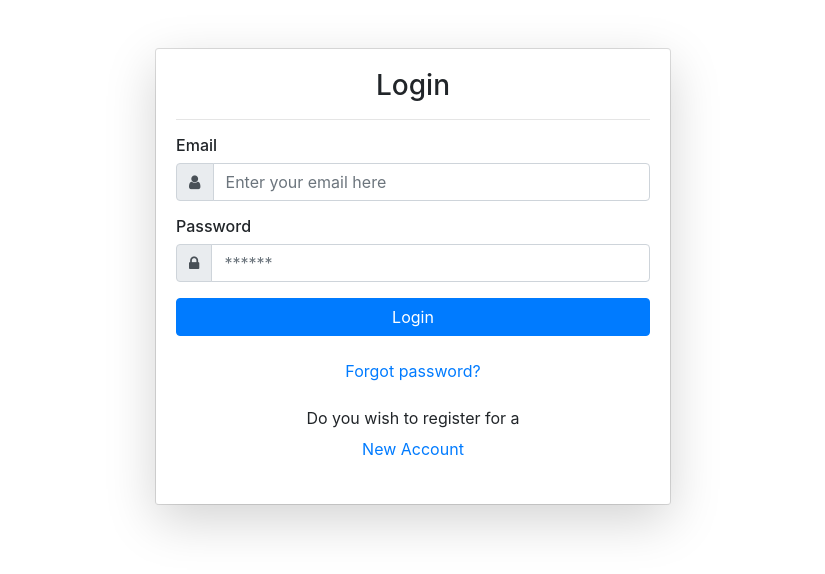
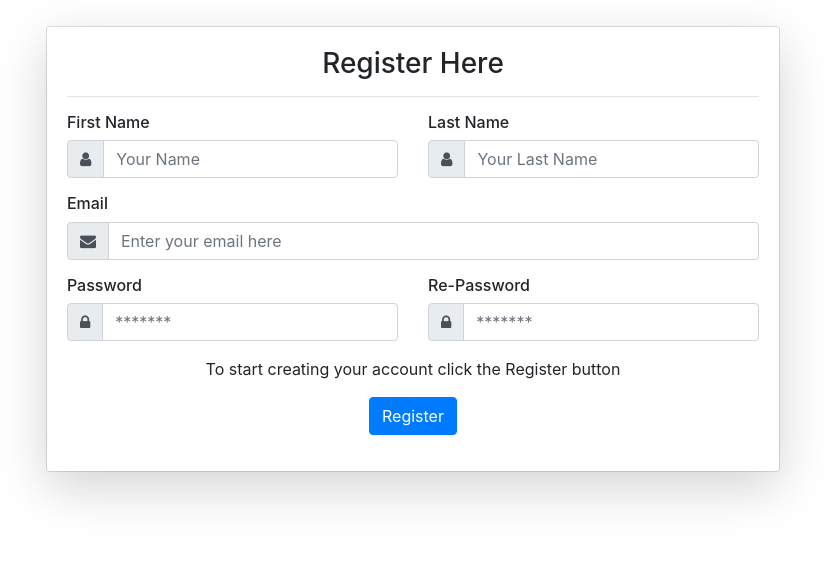
Before and after one commit to SandraNaim/Financial-Project, a React (Create React App) app in the folder react-financial/: page / in a window 1280 px wide. Shown: the top 574 px of the page, without its empty margins (227-1052 px from the left). Built offline with nearby package versions, Linux system fonts and the light colour scheme.

Commit message:
register page component

```diff
--- a/react-financial/src/Components/LoginPage/LoginPage.js
+++ b/react-financial/src/Components/LoginPage/LoginPage.js
@@ -17,7 +17,7 @@ function LoginPage() {
                                 <div className="input-group-prepend">
                                     <span className="input-group-text"> <i className="fa fa-user"></i> </span>
                                 </div>
-                                <input name="" className="form-control" placeholder="Enter your email here" type="email"/>
+                                <input name="" className="form-control" placeholder="Enter your email here" type="email" required/>
                             </div>
                         </div>
                         <div className="form-group">
@@ -26,7 +26,7 @@ function LoginPage() {
                                 <div className="input-group-prepend">
                                     <span className="input-group-text"> <i className="fa fa-lock"></i> </span>
                                 </div>
-                                <input className="form-control" placeholder="******" type="password"/>
+                                <input className="form-control" placeholder="******" type="password" required/>
                             </div>
                         </div>
                         <div className="form-group">
--- /dev/null
+++ b/react-financial/src/Components/RegisterPage/RegisterPage.js
@@ -0,0 +1,95 @@
+import React from 'react';
+import './RegisterPage.css';
+
+
+function RegisterPage() {
+    return (
+    <div className="row" style={{marginTop:"2%"}}>
+        <div className=" col-md-7 mx-auto">
+            <div class="card card-signin">
+                <div className="card-body shadow-lg">
+                    <h3 className="card-title text-center">Register Here</h3>
+	                 <hr/>
+
+                    <form>
+
+                        <div className="row">
+                            <div className="col-md-6">
+                                <div className="form-group">
+                                    <h6>First Name</h6>
+                                    <div className="input-group">
+                                        <div className="input-group-prepend">
+                                            <span className="input-group-text"> <i className="fa fa-user"></i> </span>
+                                        </div>
+                                        <input name="" className="form-control" placeholder="Your Name" type="text" required/>
+                                    </div>
+                                </div>
+                            </div>
+                            <div className="col-md-6">
+                                <div className="form-group">
+                                    <h6>Last Name</h6>
+                                    <div className="input-group">
+                                        <div className="input-group-prepend">
+                                            <span className="input-group-text"> <i className="fa fa-user"></i> </span>
+                                        </div>
+                                        <input className="form-control" placeholder="Your Last Name" type="text" required/>
+                                    </div>
+                                </div>
+                            </div>
+                        </div>
+
+                        <div className="row">
+                            <div className="col-md-12">
+                                <div className="form-group">
+                                    <h6>Email</h6>
+                                    <div className="input-group">
+                                        <div className="input-group-prepend">
+                                            <span className="input-group-text"> <i className="fa fa-envelope"></i> </span>
+                                        </div>
+                                        <input name="" className="form-control" placeholder="Enter your email here" type="email" required/>
+                                    </div>
+                                </div>
+                            </div>
+                        </div>
+
+                        <div className="row">
+                            <div className="col-md-6">
+                                <div className="form-group">
+                                    <h6>Password</h6>
+                                    <div className="input-group">
+                                        <div className="input-group-prepend">
+                                            <span className="input-group-text"> <i className="fa fa-lock"></i> </span>
+                                        </div>
+                                        <input name="" className="form-control" placeholder="*******" type="password" required/>
+                                    </div>
+                                </div>
+                            </div>
+                            <div className="col-md-6">
+                                <div className="form-group">
+                                    <h6>Re-Password</h6>
+                                    <div className="input-group">
+                                        <div className="input-group-prepend">
+                                            <span className="input-group-text"> <i className="fa fa-lock"></i> </span>
+                                        </div>
+                                        <input className="form-control" placeholder="*******" type="password" required/>
+                                    </div>
+                                </div>
+                            </div>
+                        </div>
+
+                        <p className="text-center">To start creating your account click the Register button</p>
+
+                        <div className="form-group text-center">
+                            <button type="submit" className="btn btn-primary">Register</button>
+                        </div>
+
+                    </form>
+                </div>
+            </div>
+        </div>
+    </div>
+
+    )
+}
+
+export default RegisterPage;
--- a/react-financial/src/index.js
+++ b/react-financial/src/index.js
@@ -5,8 +5,9 @@ import App from './App';
 import * as serviceWorker from './serviceWorker';
 import ToolNavbar from './Components/ToolNavbar/ToolNavbar';
 import LoginPage from './Components/LoginPage/LoginPage';
+import RegisterPage from './Components/RegisterPage/RegisterPage';
 
-ReactDOM.render(<LoginPage />, document.getElementById('root'));
+ReactDOM.render(<RegisterPage />, document.getElementById('root'));
 
 // If you want your app to work offline and load faster, you can change
 // unregister() to register() below. Note this comes with some pitfalls.
```
Also changed, not shown: react-financial/src/Components/RegisterPage/RegisterPage.css (added).
